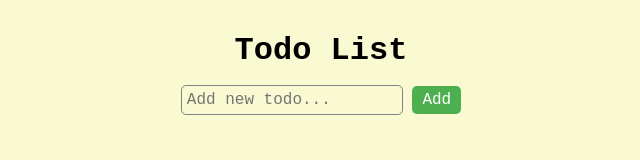
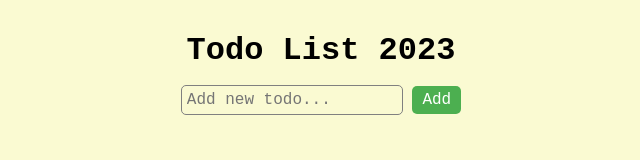
Before and after one commit to mergimshalaa/Todo-list, a plain HTML site: page index.html in a window 1280 px wide. Shown: the whole page, without its empty margins (319-959 px from the left). Drawn offline with Linux system fonts and the light colour scheme.

Commit message:
changing titles

```diff
--- a/index.html
+++ b/index.html
@@ -4,12 +4,12 @@
     <meta charset="UTF-8" />
     <meta http-equiv="X-UA-Compatible" content="IE=edge" />
     <meta name="viewport" content="width=device-width, initial-scale=1.0" />
-    <title>TODO LIST</title>
+    <title>TODO LIST - 2023</title>
     <link rel="stylesheet" href="./style.css"/>
   </head>
   <body>
     <div class="container">
-      <h1>Todo List</h1>
+      <h1>Todo List 2023</h1>
       <form>
         <input type="text" id="newTodoInput" placeholder="Add new todo...">
         <button type="submit" id="addTodoButton">Add</button>
```
